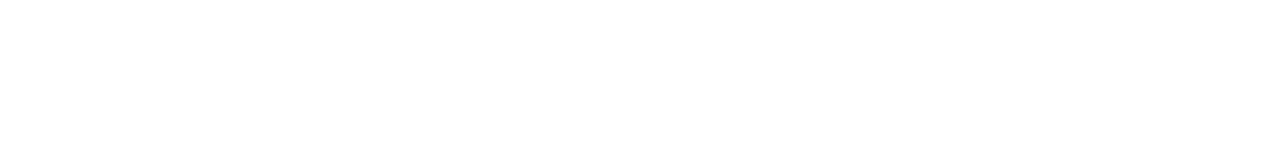
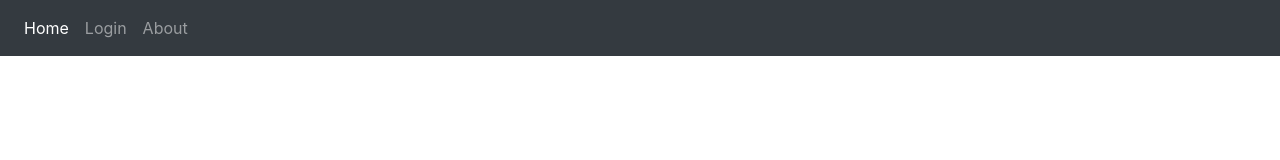
Before and after one commit to cickpoo0121/gieweb, a plain HTML site: page index.html in a window 1280 px wide. Drawn offline with nearby package versions, Linux system fonts and the light colour scheme.

Commit message:
Add navbar

```diff
--- a/index.html
+++ b/index.html
@@ -11,6 +11,12 @@
     <title>Document</title>
 </head>
 <body>
-
+    <nav class="navbar navbar-expand navbar-dark bg-dark">
+        <div class="nav navbar-nav">
+            <a class="nav-item nav-link active" href="#">Home </a>
+            <a class="nav-item nav-link" href="login.html">Login</a>
+            <a class="nav-item nav-link" href="about.html">About</a>
+        </div>
+    </nav>
 </body>
 </html>
```
